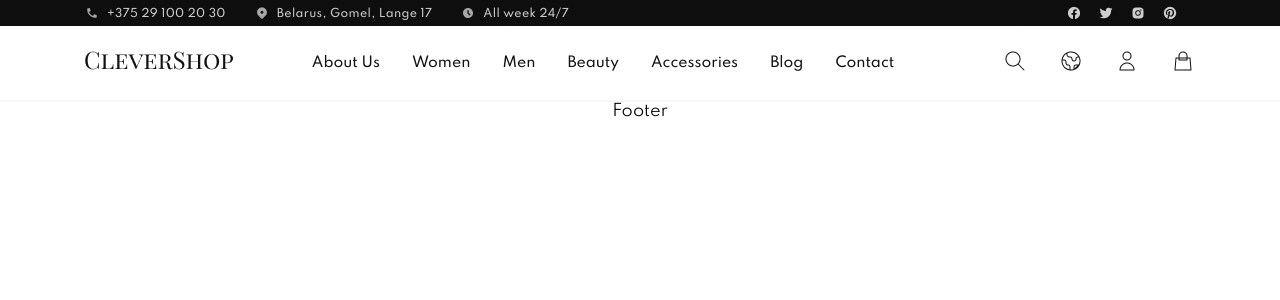
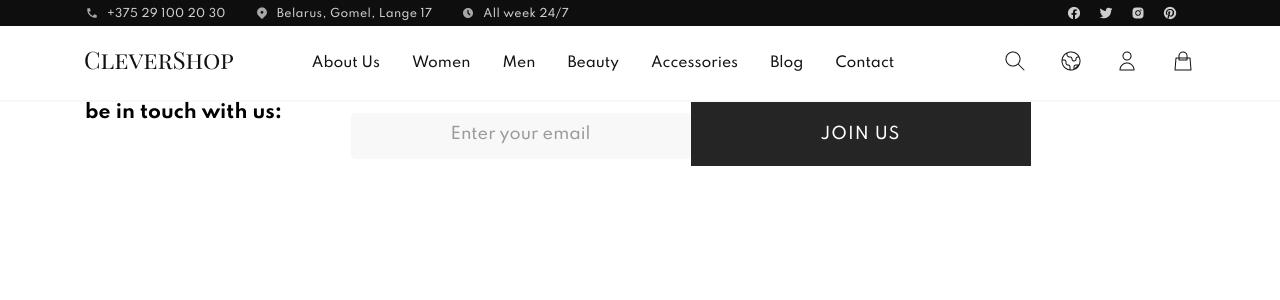
Before and after one commit to svetrima/training-shop, a React (Create React App) app: page / in a window 1280 px wide. Shown: the top 300 px of the page. Built offline with nearby package versions, Linux system fonts and the light colour scheme; the HTML template or start-up script is replaced by a standard one.

Commit message:
feat:add footer top nav

```diff
--- a/src/Components/Footer/Footer.js
+++ b/src/Components/Footer/Footer.js
@@ -1,9 +1,37 @@
-import React from 'react'
+import React from 'react';
+import './Footer.css';
+import '../../index.css';
+import facebook from '../Navbar/assets/facebook.png';
+import twitter from '../Navbar/assets/twitter.png';
+import instagram from '../Navbar/assets/instagram.png';
+import pinterest from '../Navbar/assets/pinterest.png';
 
 function Footer() {
-  return (
-    <div>Footer</div>
-  )
+    return (
+        <footer className='footer' data-test-id='footer'>
+            <div className='footer_block__top'>
+                <div className='layouts-3-columns wrapper'>
+                    <h3 className='form_title'>be in touch with us:</h3>
+                    <div className='form'>
+                        <input type="email" name="email" id="email" placeholder="Enter your email" />
+                        <button className='footer_btn btn'>join us</button>
+                    </div>
+                    <div className='social_links'>
+                        <ul class="nav_top__icon">
+                            <li><img src={facebook} alt="fb" /></li>
+                            <li><img src={twitter} alt="tw" /></li>
+                            <li><img src={instagram} alt="inst" /></li>
+                            <li><img src={pinterest} alt="pint" /></li>
+                        </ul>
+                    </div>
+                </div>
+            </div>
+
+
+        </footer>
+
+    );
+
 }
 
-export default Footer
+export default Footer;
--- a/src/index.css
+++ b/src/index.css
@@ -42,3 +42,60 @@ code {
   flex-wrap: wrap;
   justify-content: space-between;
 }
+
+.layouts-4-columns {
+  padding: 48px 0;
+  display: flex;
+  flex-wrap: wrap;
+  justify-content: space-between;
+}
+
+.btn {
+  font-family: Spartan;
+  font-style: normal;
+  font-weight: 500;
+  font-size: 16px;
+  line-height: 18px;
+  text-transform: uppercase;
+  text-align: center;
+  letter-spacing: 0.06em;
+  text-transform: uppercase;
+  color: #FFFFFF;
+  opacity: 0.9;
+  border: none;
+  width: 340px;
+  height: 64px;
+  background: linear-gradient(0deg, rgba(0, 0, 0, 0.2), rgba(0, 0, 0, 0.2)), #121212;
+}
+
+.btn:hover {
+  filter: invert(10%);
+  /*временная фишка*/
+}
+
+input {
+  width: 340px;
+  border: none;
+  outline: none;
+  background-color: #F8F8F8;
+  height: 38px;
+  border-radius: 5px;
+  margin-bottom: 16px;
+  -webkit-box-sizing: border-box;
+  -moz-box-sizing: border-box;
+  box-sizing: border-box;
+  padding: 22px 0px 24px;
+  color: #121212;
+}
+
+input::placeholder {
+  font-family: Spartan;
+  font-style: normal;
+  font-weight: 500;
+  font-size: 16px;
+  line-height: 18px;
+  color: #121212;
+  opacity: 0.4;
+  text-align: center;
+  padding-left: -16px;
+}
```
